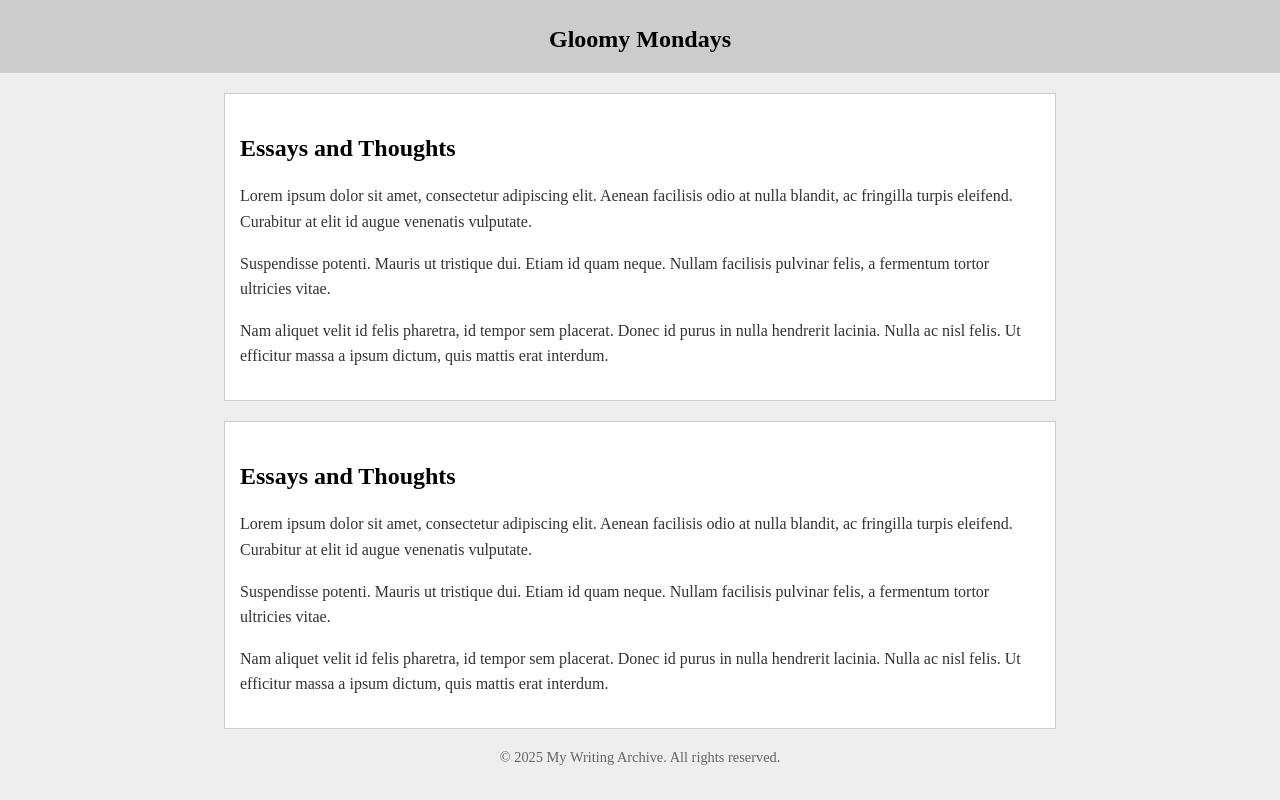
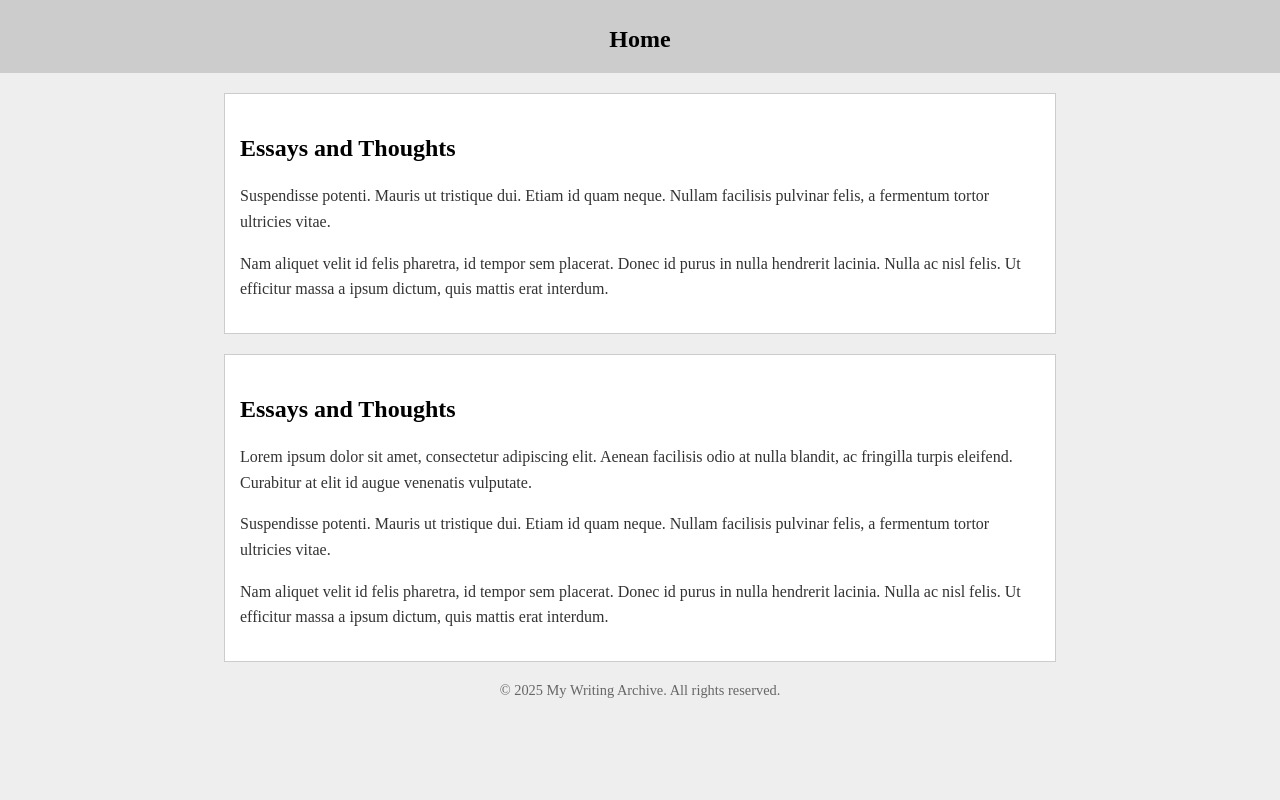
Before and after one commit to omymon/Webpage-0, a plain HTML site: page New Text Document.html in a window 1280 px wide. Drawn offline with Linux system fonts and the light colour scheme.

Commit message:
Update New Text Document.html

```diff
--- a/New Text Document.html
+++ b/New Text Document.html
@@ -59,13 +59,13 @@
 </head>
 <body>
     <header>
-        <h1>Gloomy Mondays</h1>
+        <h1>Home</h1>
     </header>
 
     <div class="container">
         <section id="writing" class="writing">
             <h2>Essays and Thoughts</h2>
-            <p>Lorem ipsum dolor sit amet, consectetur adipiscing elit. Aenean facilisis odio at nulla blandit, ac fringilla turpis eleifend. Curabitur at elit id augue venenatis vulputate.</p>
+            <p></p>
             <p>Suspendisse potenti. Mauris ut tristique dui. Etiam id quam neque. Nullam facilisis pulvinar felis, a fermentum tortor ultricies vitae.</p>
             <p>Nam aliquet velit id felis pharetra, id tempor sem placerat. Donec id purus in nulla hendrerit lacinia. Nulla ac nisl felis. Ut efficitur massa a ipsum dictum, quis mattis erat interdum.</p>
         </section>
```
